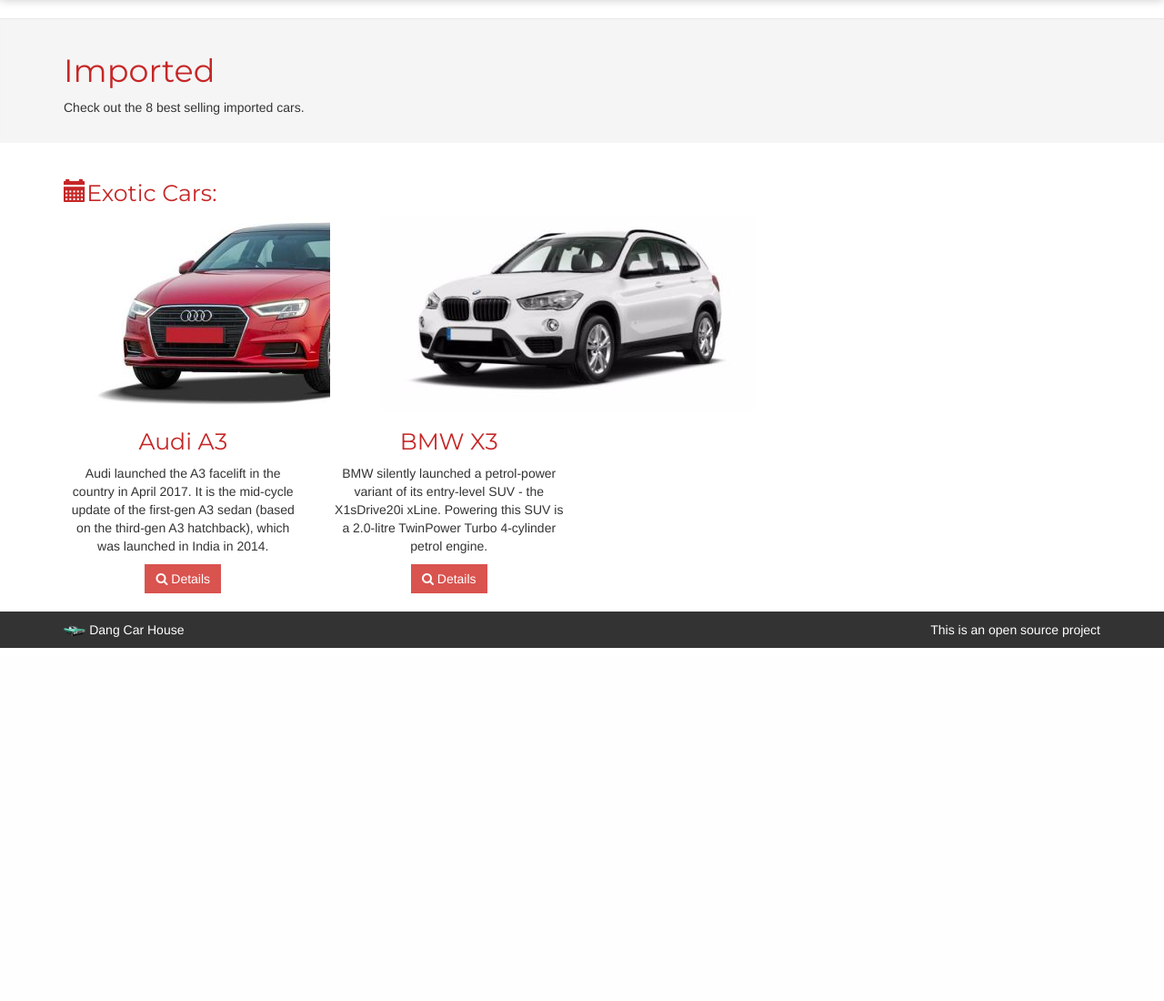
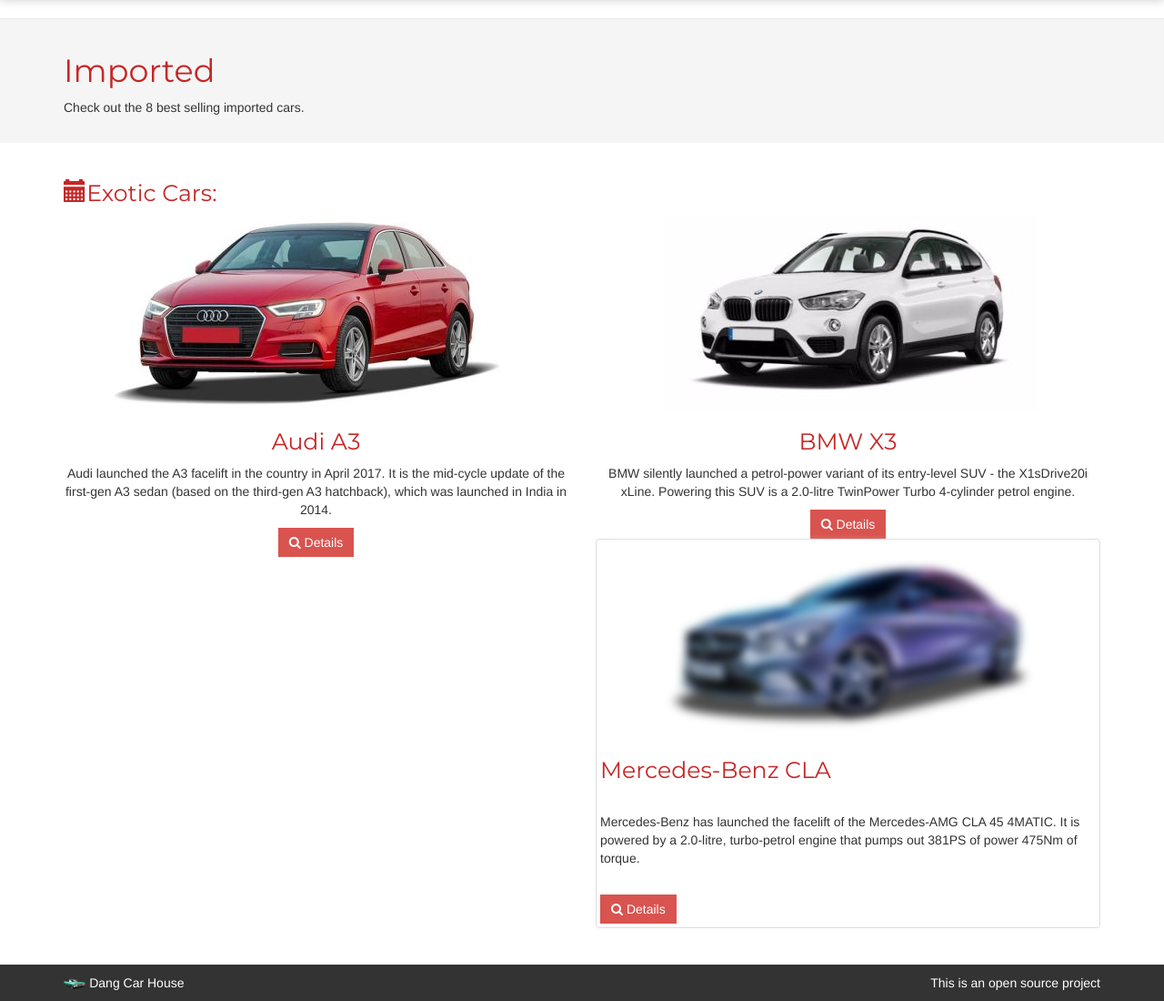
Before and after one commit to abhinavhanda21/car-sale, a PHP site: page /importados in a window 1280 px wide. Shown: the part 79-1179 px from the top of the page at 91% size. Before the commit the page ends 791 px from the top, so only its background shows below. Run offline with PHP 8.4, Linux system fonts and the light colour scheme.

Commit message:
Update importados.php

```diff
--- a/importados.php
+++ b/importados.php
@@ -9,7 +9,7 @@
 <div class="container">
 	<h2><span class="glyphicon glyphicon-calendar" aria-hidden="true"></span>Exotic Cars: </h2>
 	<div class="row">
-		<div class="col-md-3 col-sm-6 col-xs-12 text-center">
+		<div class="col-md-6 col-sm-6 col-xs-12 text-center">
                    				<img src="imgs/audi.jpg" alt="Maverick">
 				<h2>Audi A3</h2>
 				<p>Audi launched the A3 facelift in the country in April 2017. It is the mid-cycle update of the first-gen A3 sedan (based on the third-gen A3 hatchback), which was launched in India in 2014.</p>
@@ -18,7 +18,7 @@
 			</a>
 
 		</div>
-		<div class="col-md-3 col-sm-6 col-xs-12 text-center">
+		<div class="col-md-6 col-sm-6 col-xs-12 text-center">
                     <img src="imgs/bmw.jpg" alt="Ferrari">
 				<h2>BMW X3</h2>
 				<p>BMW silently launched a petrol-power variant of its entry-level SUV - the X1sDrive20i xLine. Powering this SUV is a 2.0-litre TwinPower Turbo 4-cylinder petrol engine.</p>
@@ -26,5 +26,15 @@
 				<i class="fa fa-search"></i> Details
 			</a>
 		</div>
+				<div class="col-md-6 col-sm-6 col-xs-12">
+			<div class="thumbnail">
+				<img src="imgs/landau.jpg" alt="Mustang" class="blur">
+				<h2>Mercedes-Benz CLA</h2>
+				<p> Mercedes-Benz has launched the facelift of the Mercedes-AMG CLA 45 4MATIC. It is powered by a 2.0-litre, turbo-petrol engine that pumps out 381PS of power 475Nm of torque.</p>
+				<a href="merc.html" class="btn btn-danger">
+				<i class="fa fa-search"></i> Details
+			</a>
+			</div>
 		</div>
 		</div>
+		</div>
```
